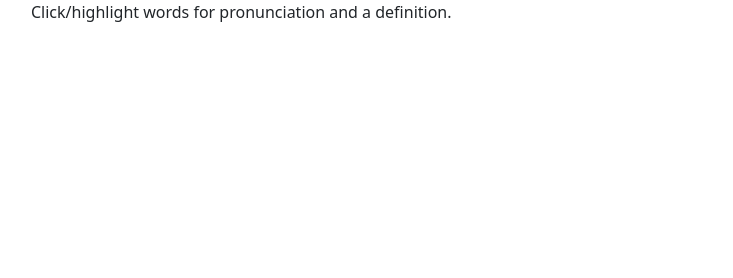
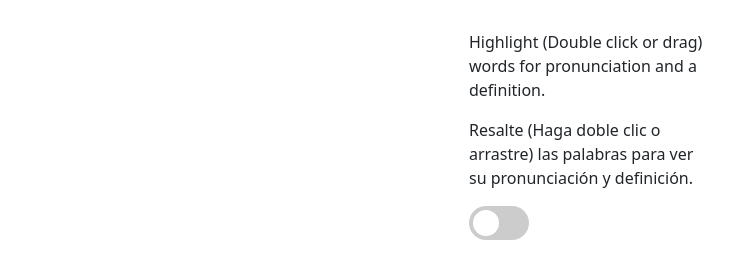
Before and after one commit to idksarah/STRWBRY, a browser extension: page index.html in a window 1280 px wide. Shown: the whole page, without its empty margins (51-784 px from the left). Drawn offline with nearby package versions, Linux system fonts and the light colour scheme.

Commit message:
we r chilling lol

```diff
--- a/index.html
+++ b/index.html
@@ -9,8 +9,15 @@
 </head>
 <body>
     <div class="container">
-        <p id="readMEp.2">Click/highlight words for pronunciation and a definition.</p>
+        <p id="readMEp.2">Highlight (Double click or drag) words for pronunciation and a definition.</p>
+        <p>Resalte (Haga doble clic o arrastre) las palabras para ver su pronunciación y definición.</p>
+        <label class="switch">
+            <input type="checkbox">
+            <span class="slider round"></span>
+        </label>
     </div>
 </body>
 <script src="script.js"></script>
 </html>
+
+<!--ubuntu-->
--- a/script.js
+++ b/script.js
@@ -39,6 +39,7 @@ async function afterSelection(event) {
     const definitions = await fetchDefinition(selectedText);
     console.log('Definitions:', definitions);
     displayDefinitions(definitions);
+    playTextToSpeech(selectedText);
 }
 
 document.addEventListener('mouseup', afterSelection);
@@ -54,4 +55,9 @@ function getSelectedText() {
     return text;
 }
 
+function playTextToSpeech(text) {
+    const utterance = new SpeechSynthesisUtterance(text);
+    speechSynthesis.speak(utterance);
+}
+
 //ubuntu
--- a/styles.css
+++ b/styles.css
@@ -5,3 +5,74 @@
     height: 150px;
     background-color: rgb(178, 209, 178);;
 }
+
+.container {
+    width: 300px;
+    padding: 30px;
+}
+
+.switch {
+    position: relative;
+    display: inline-block;
+    width: 60px;
+    height: 34px;
+  }
+
+  .switch input {
+    opacity: 0;
+    width: 0;
+    height: 0;
+  }
+
+  .slider {
+    position: absolute;
+    cursor: pointer;
+    top: 0;
+    left: 0;
+    right: 0;
+    bottom: 0;
+    background-color: #ccc;
+    -webkit-transition: .4s;
+    transition: .4s;
+  }
+
+  .slider:before {
+    position: absolute;
+    content: "";
+    height: 26px;
+    width: 26px;
+    left: 4px;
+    bottom: 4px;
+    background-color: white;
+    -webkit-transition: .4s;
+    transition: .4s;
+  }
+
+  input:checked + .slider {
+    background-color: #2196F3;
+  }
+
+  input:focus + .slider {
+    box-shadow: 0 0 1px #2196F3;
+  }
+
+  input:checked + .slider:before {
+    -webkit-transform: translateX(26px);
+    -ms-transform: translateX(26px);
+    transform: translateX(26px);
+  }
+
+  /* Rounded sliders */
+  .slider.round {
+    border-radius: 34px;
+  }
+
+  .slider.round:before {
+    border-radius: 50%;
+  }
+
+  #playButton {
+    width: 60px;
+    height: 30px;
+    font-size: 12px;
+  }
```
Also changed, not shown: manifest.json.
